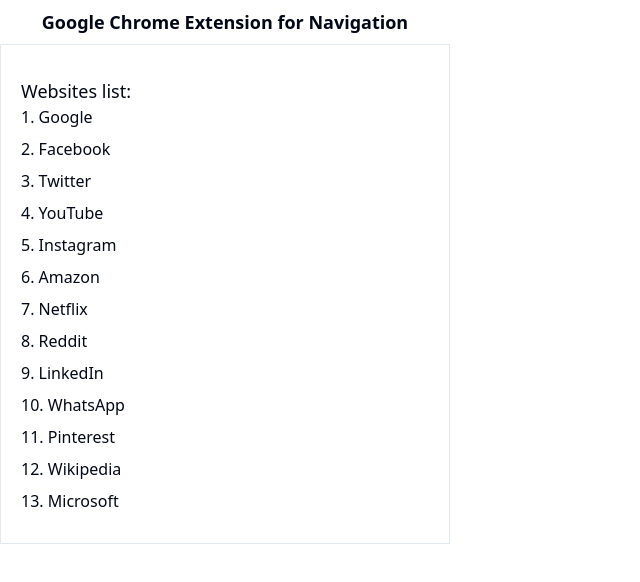
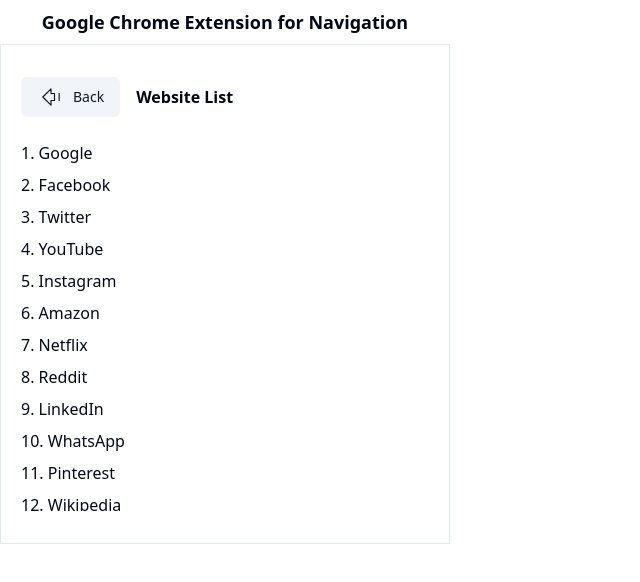
Before and after one commit to AlexisKenAlvarez/chromia, a React (Vite) app: page /#/weblist in a window 1280 px wide. Shown: the top 582 px of the page, without its empty margins (0-640 px from the left). Built offline with nearby package versions, Linux system fonts and the light colour scheme.

Commit message:
fix on search

```diff
--- a/src/App.tsx
+++ b/src/App.tsx
@@ -15,7 +15,7 @@ const App = () => {
 
       <HashRouter>
         <Routes>
-          <Route path="/" element={<Home />} />
+          <Route path="/" element={<Welcome />} />
           <Route path="/home" element={<Home />} />
           <Route path="/commands" element={<Commands />} />
           <Route path="/weblist" element={<WebList />} />
--- a/src/components/FixedCommands.tsx
+++ b/src/components/FixedCommands.tsx
@@ -1,7 +1,9 @@
 import { Separator } from "./ui/separator";
 import { ScanSearch, AppWindow } from "lucide-react";
+import { useNavigate } from "react-router-dom";
 
 const FixedCommands = () => {
+  const navigate = useNavigate();
   return (
     <ol className="space-y-4 mt-4">
       <li className="">
@@ -70,7 +72,7 @@ const FixedCommands = () => {
           <p className="">
             <span className="font-bold">2. </span>We currently support limited
             number of websites.{" "}
-            <span className="italic underline cursor-pointer">
+            <span className="italic underline cursor-pointer" onClick={() => navigate("/weblist")}>
               View website list
             </span>
           </p>
--- a/src/lib/constants.ts
+++ b/src/lib/constants.ts
@@ -167,7 +167,7 @@ export const WEBSITES = [
   },
   {
     command: ["blank"],
-    name: "blank",
+    name: "Blank (New Tab)",
     url: "",
   },
 ];
--- a/src/pages/Home.tsx
+++ b/src/pages/Home.tsx
@@ -101,21 +101,21 @@ const Home = () => {
     // eslint-disable-next-line react-hooks/exhaustive-deps
   }, [transcript]);
 
-  // useEffect(() => {
-  //   chrome.storage.sync.get("mediaCommands", function (data) {
-  //     if (data.mediaCommands) {
-  //       updateMediaCommands(data.mediaCommands as typeof mediaCommands);
-  //     }
-  //   });
+  useEffect(() => {
+    chrome.storage.sync.get("mediaCommands", function (data) {
+      if (data.mediaCommands) {
+        updateMediaCommands(data.mediaCommands as typeof mediaCommands);
+      }
+    });
 
-  //   chrome.storage.sync.get("navigationCommands", function (data) {
-  //     if (data.mediaCommands) {
-  //       updateNavigationCommands(
-  //         data.navigationCommands as typeof navigationCommands
-  //       );
-  //     }
-  //   });
-  // }, []);
+    chrome.storage.sync.get("navigationCommands", function (data) {
+      if (data.mediaCommands) {
+        updateNavigationCommands(
+          data.navigationCommands as typeof navigationCommands
+        );
+      }
+    });
+  }, []);
 
   if (!browserSupportsSpeechRecognition) {
     return (
--- a/src/pages/WebList.tsx
+++ b/src/pages/WebList.tsx
@@ -1,13 +1,29 @@
 import Container from "@/components/Container";
+import { Button } from "@/components/ui/button";
 import { WEBSITES } from "@/lib/constants";
+import { ArrowBigLeftDash } from "lucide-react";
+import { useNavigate } from "react-router-dom";
 
 const WebList = () => {
+  const navigate = useNavigate();
   return (
     <Container>
-      <h1 className="text-lg font-medium">Websites list:</h1>
-      <ul className="space-y-2">
+      <div className="flex items-center gap-2 sticky top-0 bg-white pb-2">
+        <Button
+          variant="secondary"
+          onClick={() => navigate("/home")}
+          className="flex items-center gap-2 mr-2"
+        >
+          <ArrowBigLeftDash size={28} strokeWidth={1} />
+          <p className="">Back</p>
+        </Button>
+        <h1 className="font-bold">Website List</h1>
+      </div>
+      <ul className="space-y-2 mt-4">
         {WEBSITES.map((item, index) => (
-          <li className="capitalize" key={item.name}>{index + 1}. {item.name}</li>
+          <li className="capitalize" key={item.name}>
+            {index + 1}. {item.name}
+          </li>
         ))}
       </ul>
     </Container>
```
